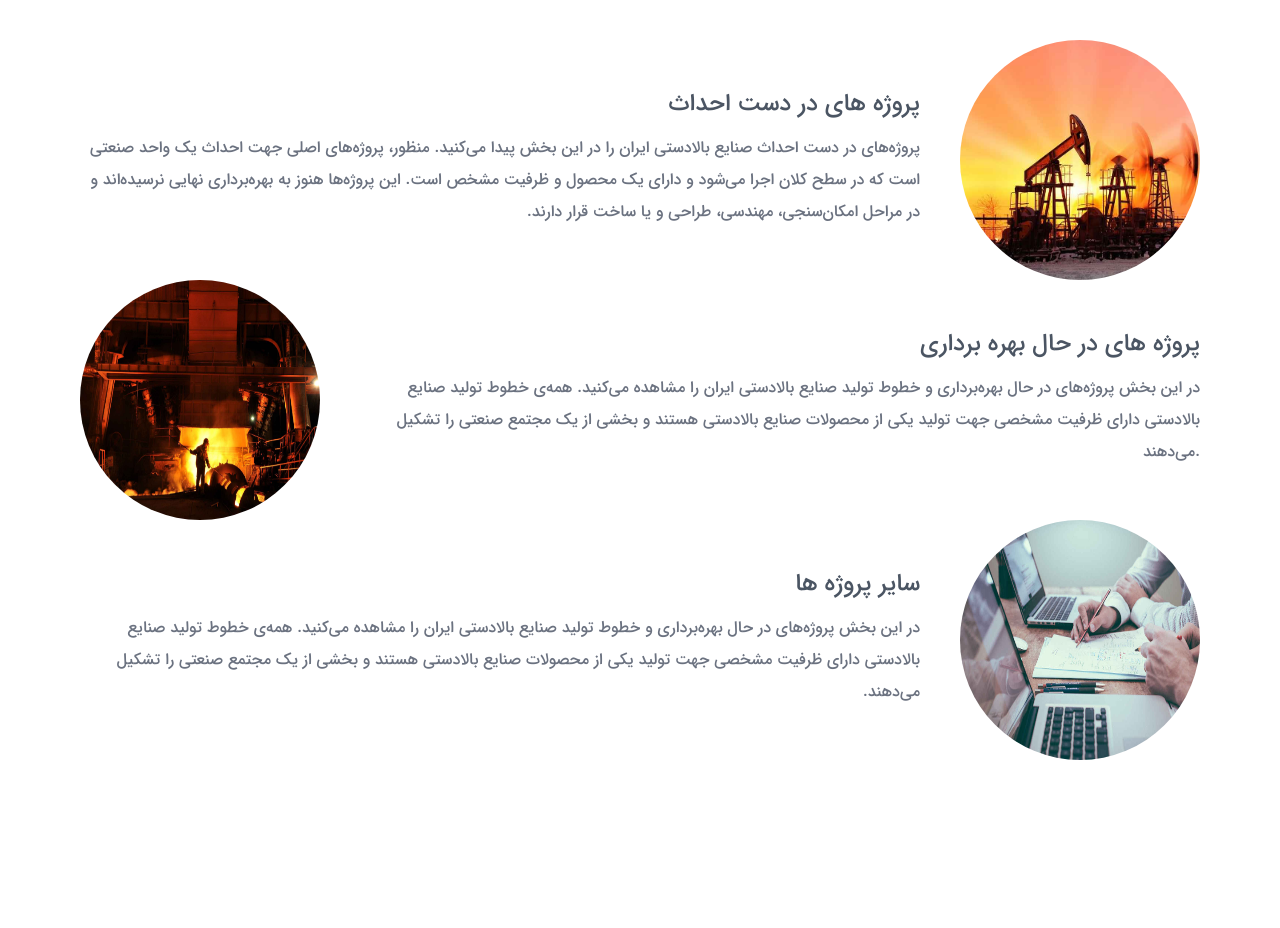
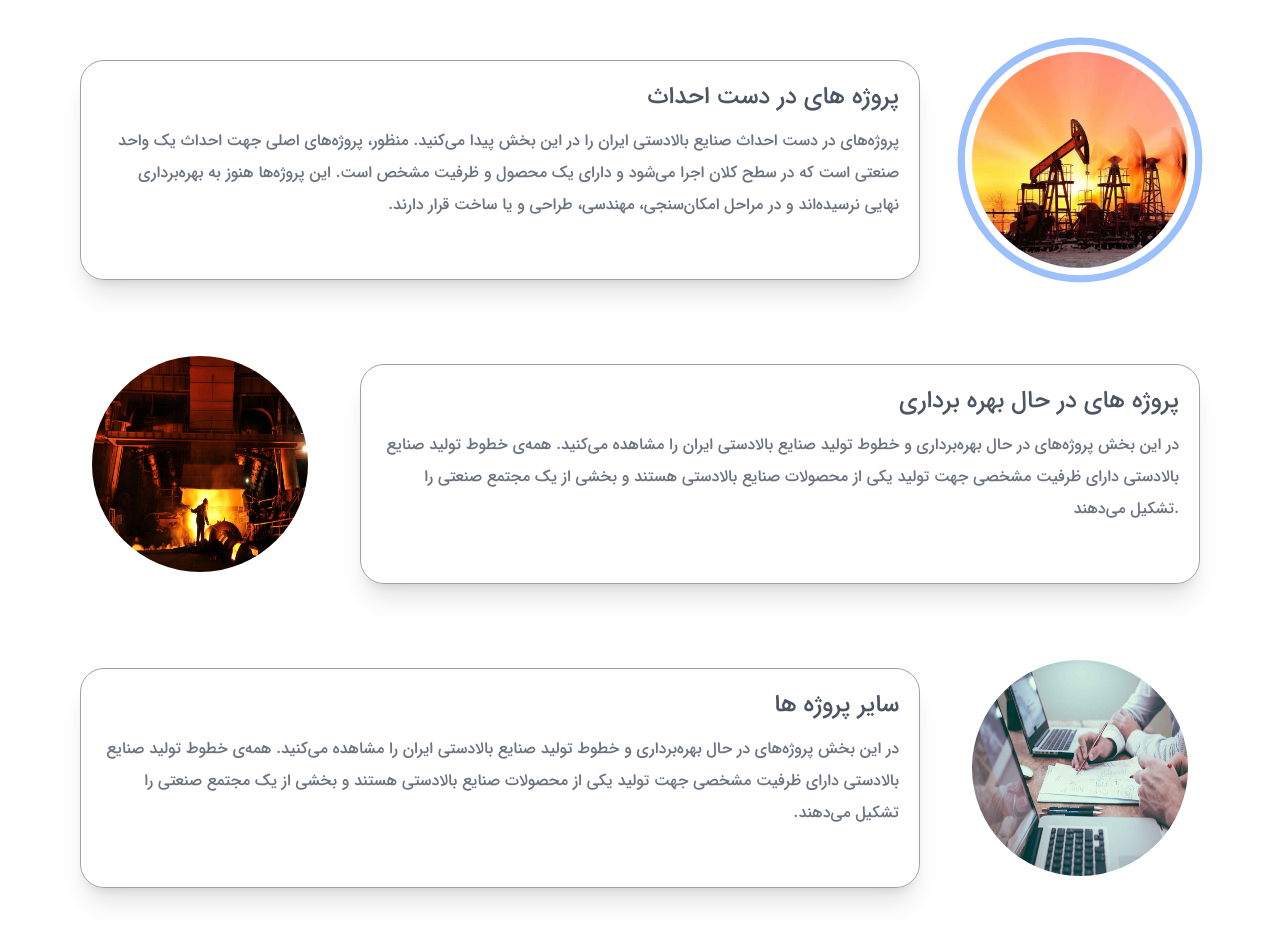
Before and after one commit to MahdiyarMn/examp, a plain HTML site: page index.html in a window 1280 px wide. Before the commit the page ends 800 px from the top, so only its background shows below. Drawn offline with nearby package versions, Linux system fonts and the light colour scheme; a script that the page names is missing.

Commit message:
Update index.html

```diff
--- a/index.html
+++ b/index.html
@@ -16,26 +16,26 @@
 <body>
     <div class="py-10 px-20">
         <div class="flex">
-            <img src="/img/7.jpg" class="rounded-full w-60 h-60">
-            <div class="mt-12 mr-10">
+            <img src="/img/7.jpg" class="rounded-full w-60 h-60 transition ease-in-out hover:scale-100 cursor-pointer scale-90 ring-8 ring-offset-8 hover:ring-offset-inherit">
+            <div class="mt-5 mr-10 border border-gray-400 rounded-3xl p-5 shadow-xl">
                 <h1 class="text-2xl text-gray-600">پروژه های در دست احداث</h1>
                 <p class="mt-3 leading-8 text-gray-500">
 					پروژه&zwnj;های در دست احداث صنایع بالادستی ایران را در این بخش پیدا می&zwnj;کنید. منظور، پروژه&zwnj;های اصلی جهت احداث یک واحد صنعتی است که در سطح کلان اجرا می&zwnj;شود و دارای یک محصول و ظرفیت مشخص است. این پروژه&zwnj;ها هنوز به بهره&zwnj;برداری نهایی نرسیده&zwnj;اند و در مراحل امکان&zwnj;سنجی، مهندسی، طراحی و یا ساخت قرار دارند.
 				</p>
             </div>
         </div>
-        <div dir="ltr" class="flex">
-            <img src="/img/8.jpg" class="rounded-full w-60 h-60">
-            <div class="mt-12 ml-10">
+        <div dir="ltr" class="flex mt-16">
+            <img src="/img/8.jpg" class="rounded-full w-60 h-60 transition ease-in-out hover:scale-100 cursor-pointer scale-90">
+            <div class="mt-5 ml-10 border border-gray-400 rounded-3xl p-5 shadow-xl">
                 <h1 class="text-2xl text-right text-gray-600">پروژه های در حال بهره برداری</h1>
                 <p class="mt-3 text-right leading-8 text-gray-500">
 					در این بخش پروژه&zwnj;های در حال بهره&zwnj;برداری و خطوط تولید صنایع بالادستی ایران را مشاهده می&zwnj;کنید. همه&zwnj;ی خطوط تولید صنایع بالادستی دارای ظرفیت مشخصی جهت تولید یکی از محصولات صنایع بالادستی هستند و بخشی از یک مجتمع صنعتی را تشکیل می&zwnj;دهند.
 				</p>
             </div>
         </div>
-        <div class="flex">
-            <img src="/img/17.jpg" class="rounded-full w-60 h-60">
-            <div class="mt-12 mr-10">
+        <div class="flex mt-16">
+            <img src="/img/17.jpg" class="rounded-full w-60 h-60 transition ease-in-out hover:scale-100 cursor-pointer scale-90">
+            <div class="mt-5 mr-10 border border-gray-400 rounded-3xl p-5 shadow-xl">
                 <h1 class="text-2xl text-gray-600">سایر پروژه ها</h1>
                 <p class="mt-3 leading-8 text-gray-500">
 					در این بخش پروژه&zwnj;های در حال بهره&zwnj;برداری و خطوط تولید صنایع بالادستی ایران را مشاهده می&zwnj;کنید. همه&zwnj;ی خطوط تولید صنایع بالادستی دارای ظرفیت مشخصی جهت تولید یکی از محصولات صنایع بالادستی هستند و بخشی از یک مجتمع صنعتی را تشکیل می&zwnj;دهند.
```
